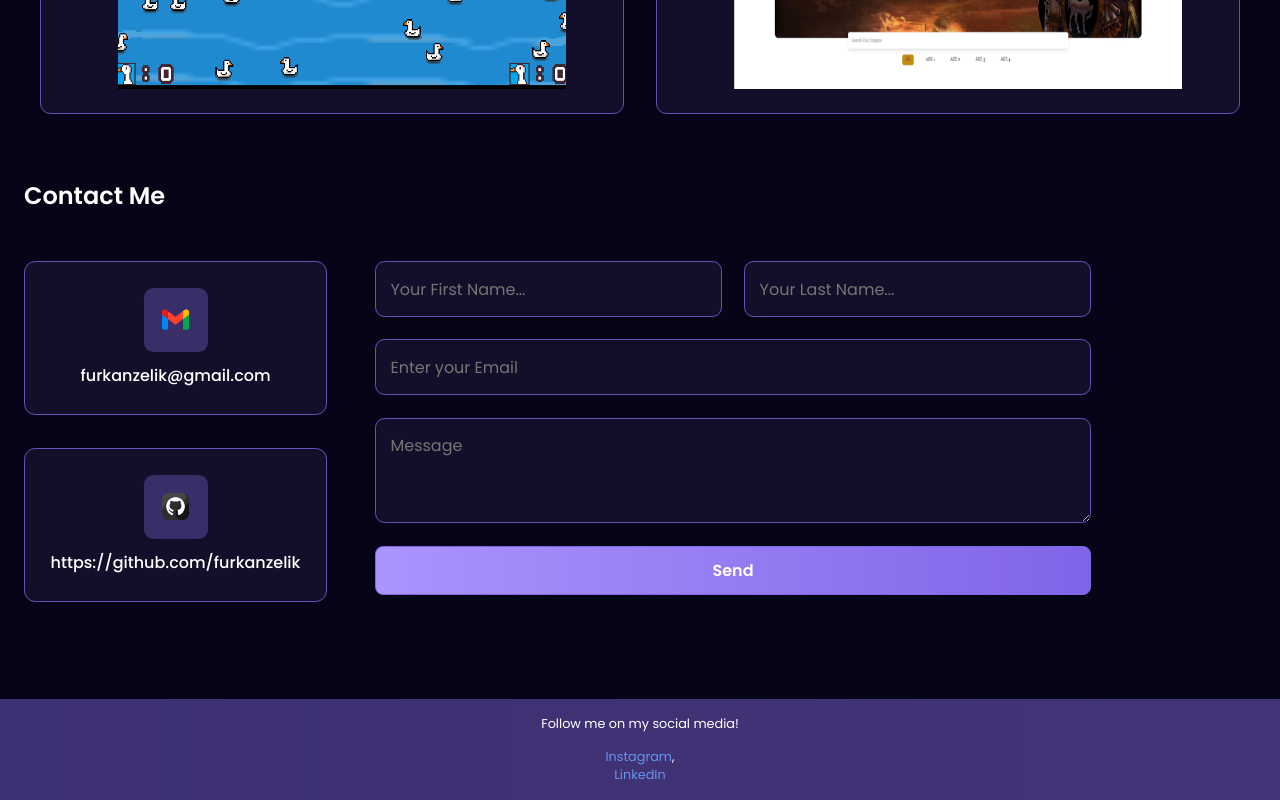
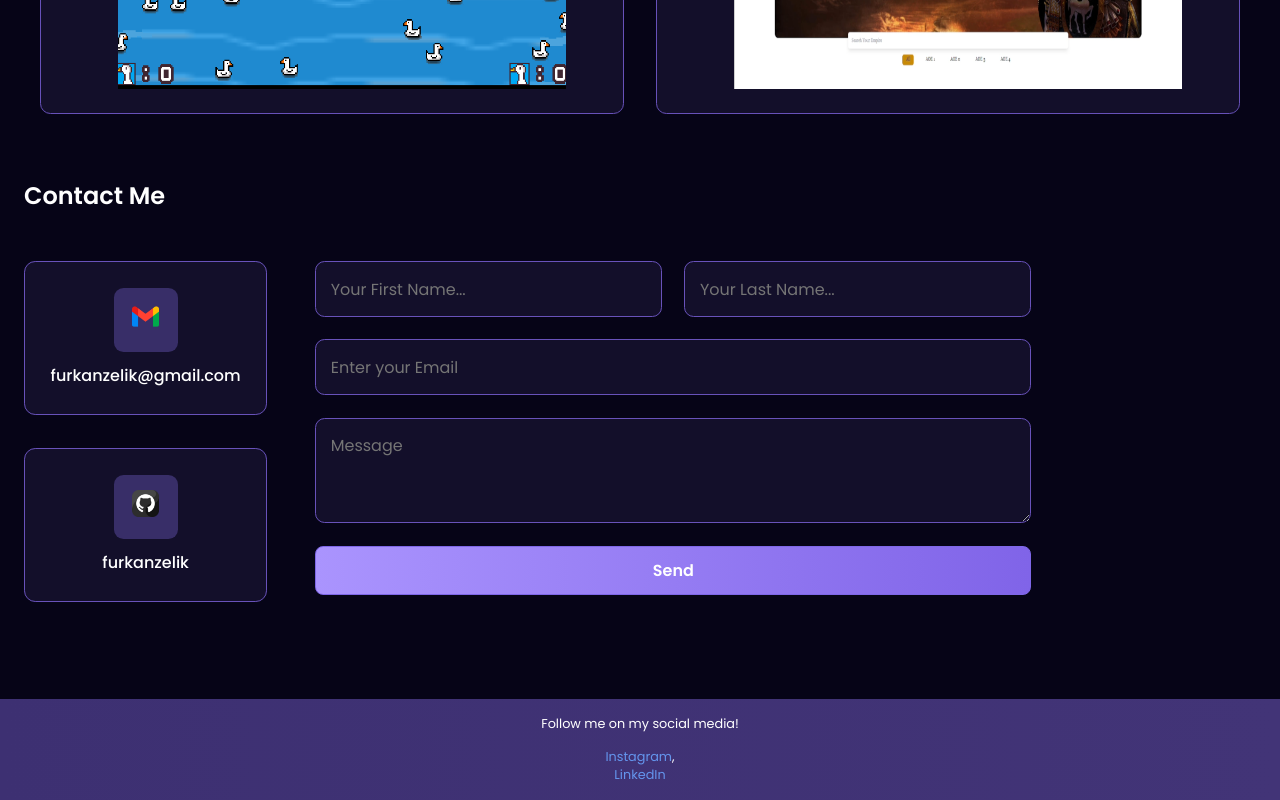
Before and after one commit to furkanzelik/My-portfolio, a React (Vite) app: page / in a window 1280 px wide. Shown: the part 1904-2704 px from the top of the page. Built offline with nearby package versions, Linux system fonts and the light colour scheme.

Commit message:
added link

```diff
--- a/src/components/ContactMe/ContactInfoCard/ContactInfoCard.jsx
+++ b/src/components/ContactMe/ContactInfoCard/ContactInfoCard.jsx
@@ -1,13 +1,14 @@
 import React from "react";
 import './ContactInfoCard.css'
 
-const ContactInfoCard = ({ contactIcon, text }) => {
+const ContactInfoCard = ({ contactIcon, text, link }) => {
     return (
         <div className='contact-details-card'>
             <div className='icon' >
+                <a href={link} target='_blank' rel='noreferrer' >
                 <img src={contactIcon} alt={text}  />
+                </a>
             </div>
-
             <p>{text}</p>
         </div>
     );
--- a/src/components/ContactMe/ContactMe.jsx
+++ b/src/components/ContactMe/ContactMe.jsx
@@ -17,7 +17,8 @@ const ContactMe = () => {
                 />
                 <ContactInfoCard
                     contactIcon={githubLogo} // github icon
-                text='https://github.com/furkanzelik'
+                    text='furkanzelik'
+                    link='https://github.com/furkanzelik'
                 />
                 </div>
                 <ContactForm
```
Also changed, not shown: 4 other files (tests, documents, lock files or other folders).
